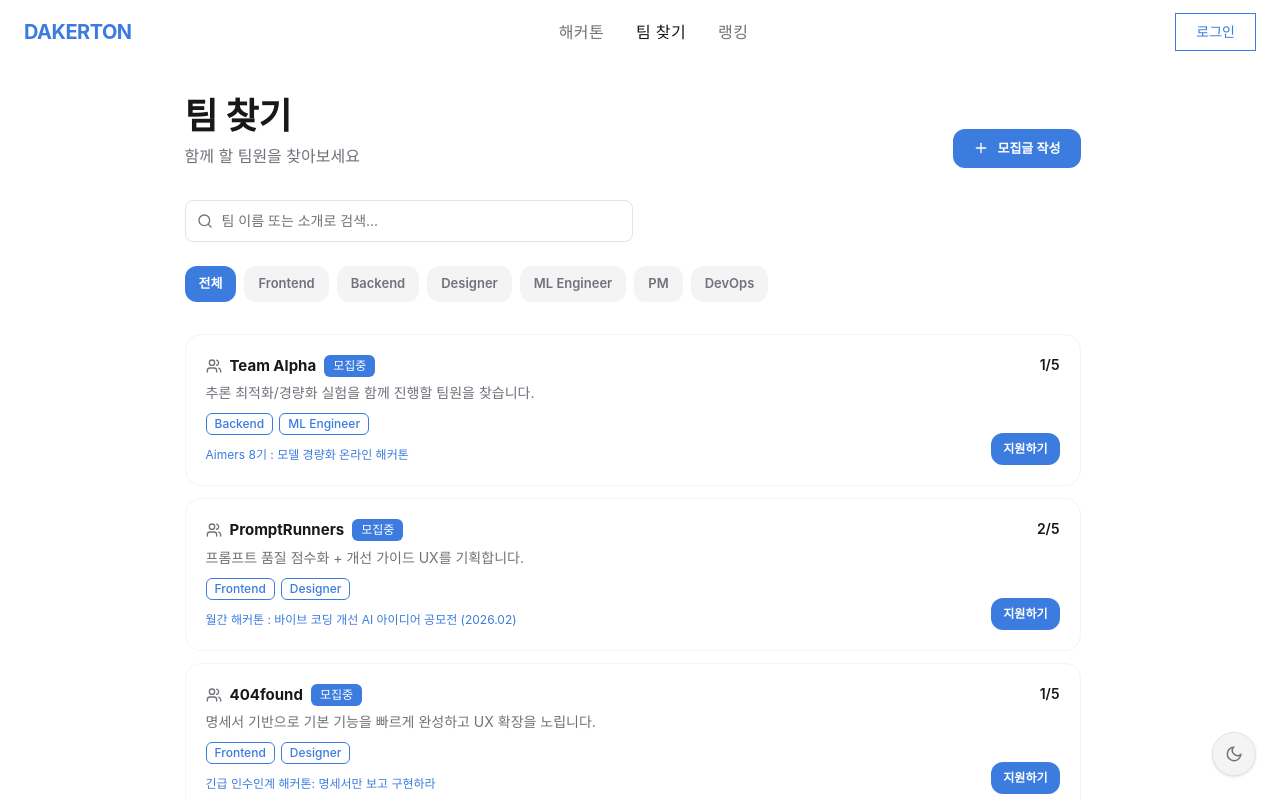
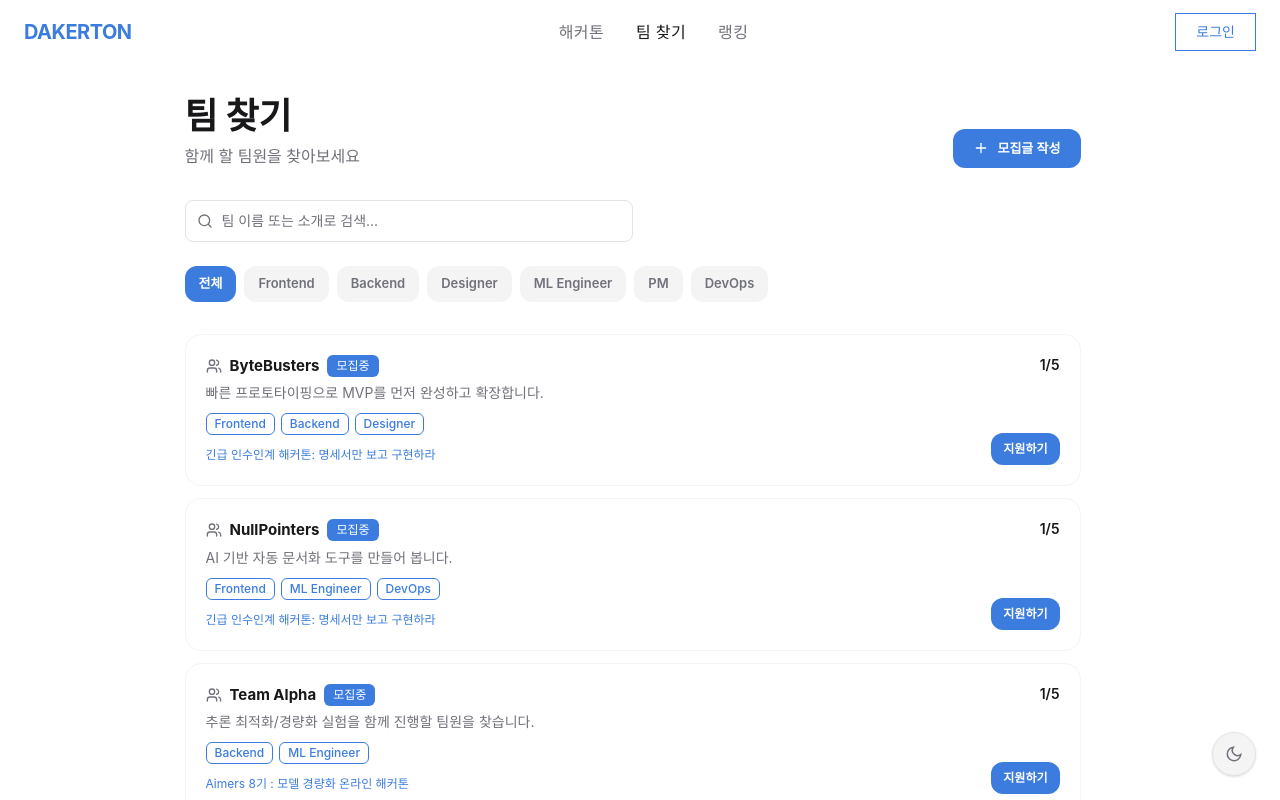
Before and after one commit to cream-puff-bread/dakerton, a Next.js app: page /camp in a window 1280 px wide. Shown: the top 800 px of the page. Built offline with nearby package versions, Linux system fonts and the light colour scheme; a web font is replaced by a local one.

Commit message:
feat: 마이페이지 팀 관리 및 팀찾기/해커톤 지원 로직 통합

```diff
--- a/src/app/camp/page.tsx
+++ b/src/app/camp/page.tsx
@@ -410,6 +410,14 @@ function CampContent() {
                         setShowLoginPrompt(true);
                         return;
                       }
+                      if (t.ownerUserId === user.id) {
+                        toast('이미 참여중인 팀입니다.', 'error');
+                        return;
+                      }
+                      if (applications.some((a) => a.teamCode === t.teamCode && a.userId === user.id && a.status === 'accepted')) {
+                        toast('이미 참여중인 팀입니다.', 'error');
+                        return;
+                      }
                       const key = `${user.id}__${t.teamCode}`;
                       if (appliedTeams[key]) {
                         toast('이미 지원한 팀입니다.', 'error');
@@ -515,6 +523,14 @@ function CampContent() {
                           setShowLoginPrompt(true);
                           return;
                         }
+                        if (t.ownerUserId === user.id) {
+                          toast('이미 참여중인 팀입니다.', 'error');
+                          return;
+                        }
+                        if (applications.some((a) => a.teamCode === t.teamCode && a.userId === user.id && a.status === 'accepted')) {
+                          toast('이미 참여중인 팀입니다.', 'error');
+                          return;
+                        }
                         const key = `${user.id}__${t.teamCode}`;
                         if (appliedTeams[key]) {
                           toast('이미 지원한 팀입니다.', 'error');
@@ -583,6 +599,21 @@ function CampContent() {
                         return;
                       }
                       const key = `${user!.id}__${applyTarget.teamCode}`;
+                      if (applyTarget.ownerUserId === user!.id) {
+                        toast('이미 참여중인 팀입니다.', 'error');
+                        setApplyTarget(null);
+                        setApplyRole(null);
+                        return;
+                      }
+                      const isAcceptedMember = applications.some(
+                        (a) => a.teamCode === applyTarget.teamCode && a.userId === user!.id && a.status === 'accepted'
+                      );
+                      if (isAcceptedMember) {
+                        toast('이미 참여중인 팀입니다.', 'error');
+                        setApplyTarget(null);
+                        setApplyRole(null);
+                        return;
+                      }
                       if (appliedTeams[key]) {
                         toast('이미 지원한 팀입니다.', 'error');
                         setApplyTarget(null);
--- a/src/app/hackathons/[slug]/page.tsx
+++ b/src/app/hackathons/[slug]/page.tsx
@@ -25,6 +25,7 @@ import {
   Submission,
   Invitation,
   Hackathon,
+  TeamApplication,
 } from '@/lib/types';
 import {
   Loading,
@@ -83,6 +84,7 @@ export default function HackathonDetailPage({
   const [appliedTeams, setAppliedTeams] = useLocalStorage<
     Record<string, string>
   >('applied_teams', {});
+  const [applications, setApplications] = useLocalStorage<TeamApplication[]>('team_applications', []);
   const { user } = useAuth();
   const { toast } = useToast();
   const router = useRouter();
@@ -650,7 +652,7 @@ export default function HackathonDetailPage({
                         </div>
                         <div className="flex flex-col items-end justify-between shrink-0 self-stretch">
                           <span className="text-sm font-semibold">
-                            {t.memberCount}/{s.overview.teamPolicy.maxTeamSize}
+                            {1 + applications.filter((a) => a.teamCode === t.teamCode && a.status === 'accepted').length}/{s.overview.teamPolicy.maxTeamSize}
                           </span>
                           <button
                             onClick={() => {
@@ -660,6 +662,14 @@ export default function HackathonDetailPage({
                               }
                               if (!user) {
                                 setShowLoginPrompt(true);
+                                return;
+                              }
+                              if (t.ownerUserId === user.id) {
+                                toast('이미 참여중인 팀입니다.', 'error');
+                                return;
+                              }
+                              if (applications.some((a) => a.teamCode === t.teamCode && a.userId === user.id && a.status === 'accepted')) {
+                                toast('이미 참여중인 팀입니다.', 'error');
                                 return;
                               }
                               const key = `${user.id}__${t.teamCode}`;
@@ -730,6 +740,18 @@ export default function HackathonDetailPage({
                                 return;
                               }
                               const key = `${user!.id}__${applyTarget.teamCode}`;
+                              if (applyTarget.ownerUserId === user!.id) {
+                                toast('이미 참여중인 팀입니다.', 'error');
+                                setApplyTarget(null);
+                                setApplyRole(null);
+                                return;
+                              }
+                              if (applications.some((a) => a.teamCode === applyTarget.teamCode && a.userId === user!.id && a.status === 'accepted')) {
+                                toast('이미 참여중인 팀입니다.', 'error');
+                                setApplyTarget(null);
+                                setApplyRole(null);
+                                return;
+                              }
                               if (appliedTeams[key]) {
                                 toast('이미 지원한 팀입니다.', 'error');
                                 setApplyTarget(null);
@@ -740,6 +762,20 @@ export default function HackathonDetailPage({
                                 ...prev,
                                 [key]: applyRole,
                               }));
+                              setApplications((prev) => [
+                                ...prev,
+                                {
+                                  id: `app-${Date.now()}`,
+                                  teamCode: applyTarget.teamCode,
+                                  teamName: applyTarget.name,
+                                  hackathonSlug: applyTarget.hackathonSlug,
+                                  userId: user!.id,
+                                  nickname: user!.nickname,
+                                  role: applyRole,
+                                  status: 'pending',
+                                  createdAt: new Date().toISOString(),
+                                },
+                              ]);
                               toast(
                                 `${applyTarget.name}에 ${applyRole}(으)로 지원했습니다!`,
                               );
--- a/src/app/profile/page.tsx
+++ b/src/app/profile/page.tsx
@@ -396,7 +396,7 @@ export default function ProfilePage() {
                   <div className="min-w-0">
                     <p className="font-medium truncate">{sub.content}</p>
                     <p className="text-xs text-muted-foreground">
-                      {sub.hackathonSlug} · {sub.type}
+                      {hackathons.find((h) => h.slug === sub.hackathonSlug)?.title || sub.hackathonSlug} · {sub.type}
                     </p>
                   </div>
                   <span className="text-xs text-muted-foreground shrink-0 ml-3">
--- a/src/data/seed.ts
+++ b/src/data/seed.ts
@@ -232,6 +232,32 @@ export const seedHackathonDetails: HackathonDetail[] = [
 
 export const seedTeams: Team[] = [
   {
+    teamCode: "T-HANDOVER-03",
+    hackathonSlug: "daker-handover-2026-03",
+    name: "ByteBusters",
+    isOpen: true,
+    memberCount: 2,
+    lookingFor: ["Frontend", "Backend", "Designer"],
+    intro: "빠른 프로토타이핑으로 MVP를 먼저 완성하고 확장합니다.",
+    contact: { type: "link", url: "https://open.kakao.com/o/example5" },
+    ownerUserId: "user-3",
+    ownerRole: "PM",
+    createdAt: "2026-03-06T14:00:00+09:00",
+  },
+  {
+    teamCode: "T-HANDOVER-04",
+    hackathonSlug: "daker-handover-2026-03",
+    name: "NullPointers",
+    isOpen: true,
+    memberCount: 1,
+    lookingFor: ["Frontend", "ML Engineer", "DevOps"],
+    intro: "AI 기반 자동 문서화 도구를 만들어 봅니다.",
+    contact: { type: "link", url: "https://open.kakao.com/o/example6" },
+    ownerUserId: "user-4",
+    ownerRole: "Backend",
+    createdAt: "2026-03-07T10:00:00+09:00",
+  },
+  {
     teamCode: "T-ALPHA",
     hackathonSlug: "aimers-8-model-lite",
     name: "Team Alpha",
@@ -282,6 +308,32 @@ export const seedTeams: Team[] = [
     ownerUserId: "user-guest",
     ownerRole: "DevOps",
     createdAt: "2026-03-05T09:20:00+09:00",
+  },
+  {
+    teamCode: "T-VIBE-01",
+    hackathonSlug: "monthly-vibe-coding-2026-02",
+    name: "VibeShift",
+    isOpen: true,
+    memberCount: 2,
+    lookingFor: ["Backend", "Designer"],
+    intro: "바이브 코딩 UX를 개선하는 크롬 익스텐션을 만듭니다.",
+    contact: { type: "link", url: "https://open.kakao.com/o/example7" },
+    ownerUserId: "user-5",
+    ownerRole: "Frontend",
+    createdAt: "2026-02-19T15:00:00+09:00",
+  },
+  {
+    teamCode: "T-AIMERS-02",
+    hackathonSlug: "aimers-8-model-lite",
+    name: "LiteLab",
+    isOpen: true,
+    memberCount: 2,
+    lookingFor: ["Backend", "Frontend"],
+    intro: "경량 모델 벤치마크 자동화 파이프라인을 구축합니다.",
+    contact: { type: "link", url: "https://open.kakao.com/o/example8" },
+    ownerUserId: "user-6",
+    ownerRole: "ML Engineer",
+    createdAt: "2026-02-21T09:00:00+09:00",
   },
 ];
 
--- a/src/hooks/useLocalStorage.ts
+++ b/src/hooks/useLocalStorage.ts
@@ -26,7 +26,7 @@ function setStorage<T>(key: string, value: T) {
   localStorage.setItem(key, JSON.stringify(value));
 }
 
-const SEED_VERSION = 4;
+const SEED_VERSION = 6;
 
 export function initSeedData() {
   if (typeof window === "undefined") return;
```
